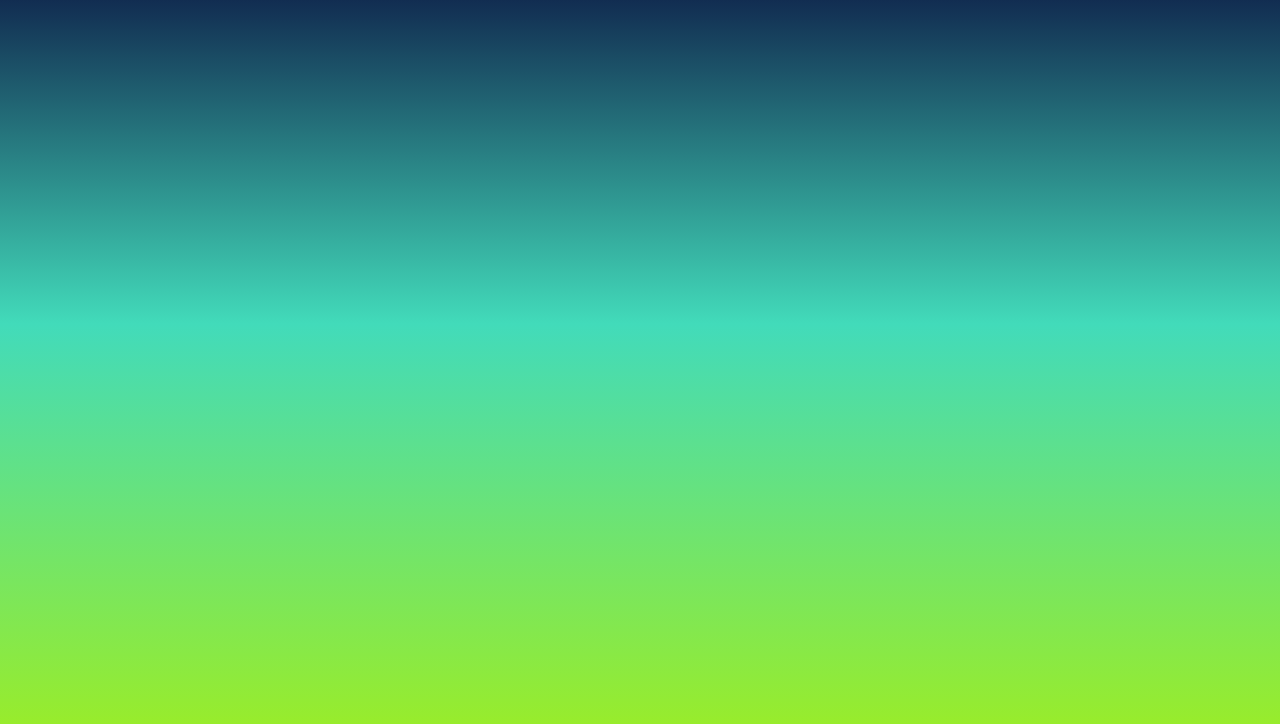
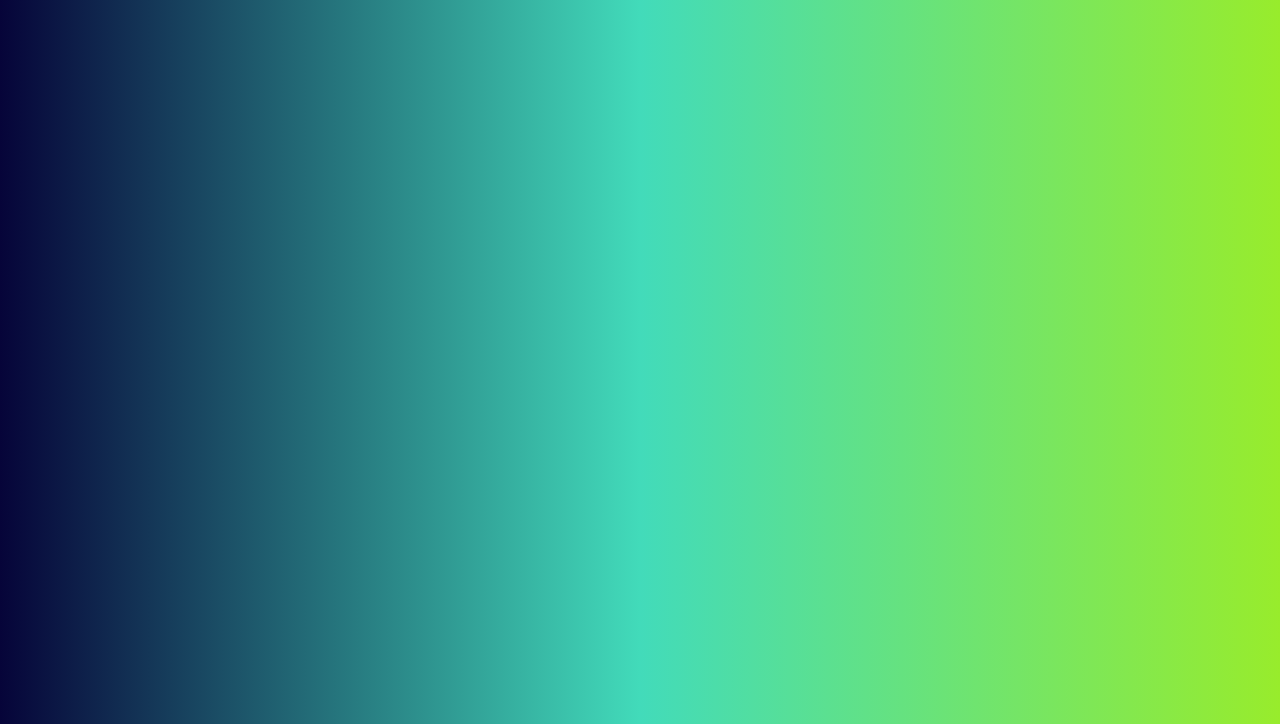
Before and after one commit to Santiago-Chavarro/SantiagoChavarroFlorez, a plain HTML site: page index.html in a window 1280 px wide. Shown: the part 76-800 px from the top of the page. Drawn offline with Linux system fonts and the light colour scheme.

Commit message:
Update Web.css

```diff
--- a/Web.css
+++ b/Web.css
@@ -3,7 +3,7 @@ body{
     min-height: 100vh;
     margin: 0;
     padding: 0;
-    background: linear-gradient(#060439, #42DBBA, #98EC2C);
+    background: linear-gradient(to right, #060439, #42DBBA, #98EC2C);
 }
 h1{
     color: #999C9E;
```
